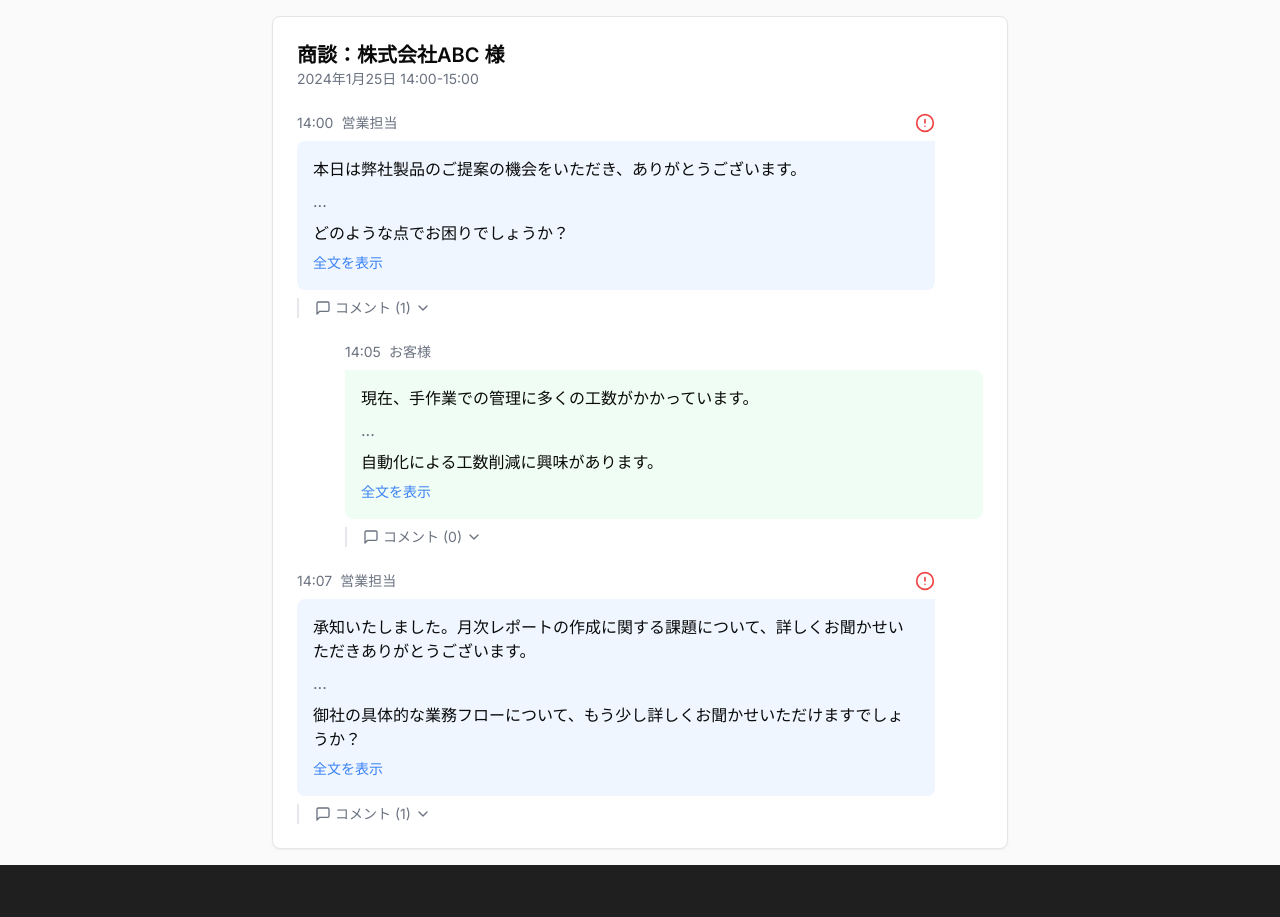
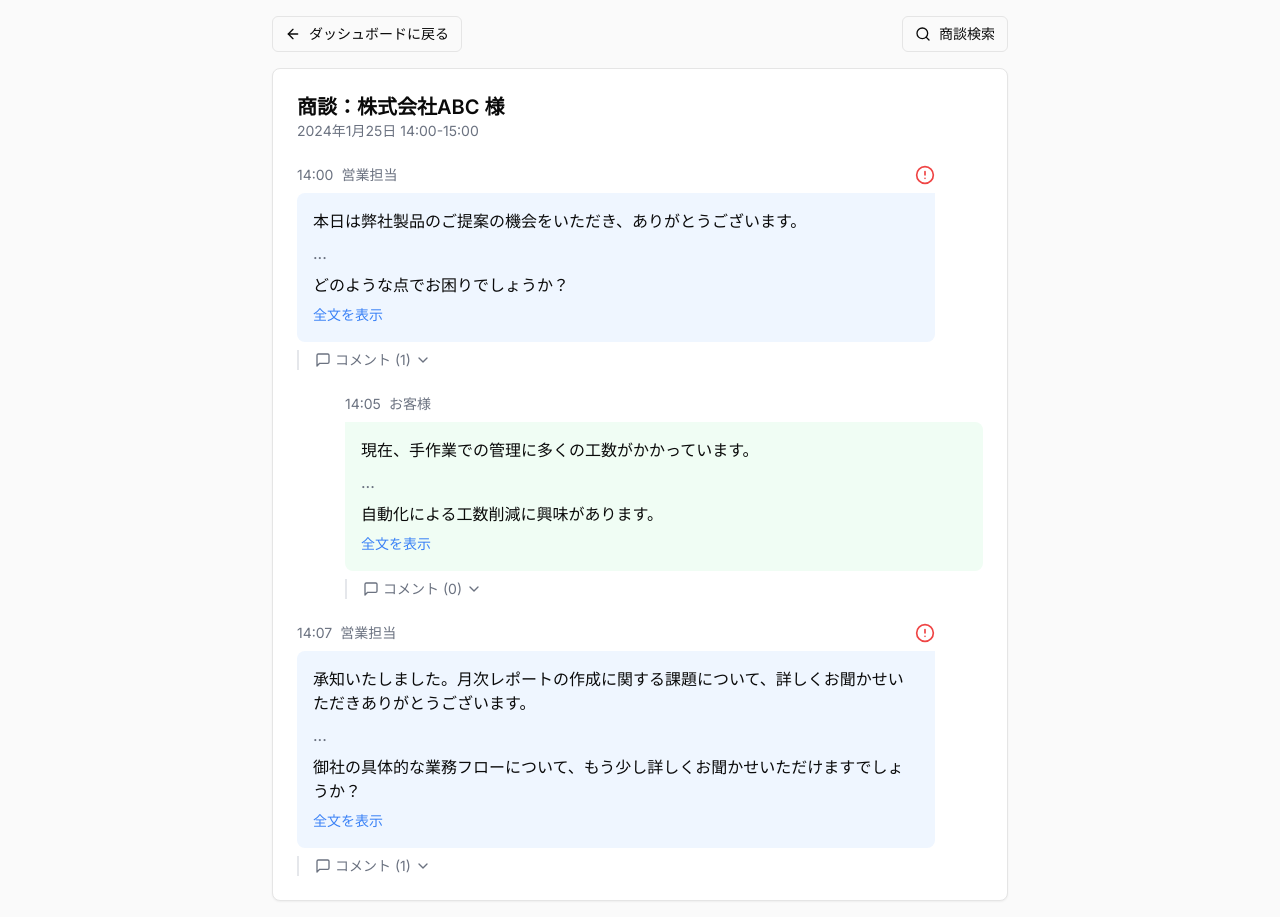
Before and after one commit to okopei/audio-sales-analyzer, a Next.js app in the folder next-app/: page /feedback in a window 1280 px wide. Before the commit the page ends 865 px from the top, so only its background shows below. Built offline with nearby package versions, Linux system fonts and the light colour scheme.

Commit message:
feat: add back button to dashboard and search page

```diff
--- a/next-app/src/app/feedback/page.tsx
+++ b/next-app/src/app/feedback/page.tsx
@@ -4,7 +4,8 @@ import { useState } from "react"
 import { Card } from "@/components/ui/card"
 import { Input } from "@/components/ui/input"
 import { Button } from "@/components/ui/button"
-import { MessageSquare, ChevronUp, ChevronDown, AlertCircle, Send } from "lucide-react"
+import { MessageSquare, ChevronUp, ChevronDown, AlertCircle, Send, ArrowLeft, Search } from "lucide-react"
+import Link from "next/link"
 
 interface Comment {
   id: number
@@ -135,6 +136,20 @@ export default function ChatPage() {
   return (
     <div className="min-h-screen bg-zinc-50">
       <div className="max-w-3xl mx-auto p-4">
+        <div className="mb-4 flex justify-between items-center">
+          <Link href="/dashboard">
+            <Button variant="outline" size="sm" className="text-xs md:text-sm">
+              <ArrowLeft className="w-4 h-4 mr-2" />
+              ダッシュボードに戻る
+            </Button>
+          </Link>
+          <Link href="/search">
+            <Button variant="outline" size="sm" className="text-xs md:text-sm">
+              <Search className="w-4 h-4 mr-2" />
+              商談検索
+            </Button>
+          </Link>
+        </div>
         <Card className="p-6 text-sm md:text-base">
           <div className="mb-6">
             <h1 className="text-lg md:text-xl font-semibold">商談：株式会社ABC 様</h1>
```
